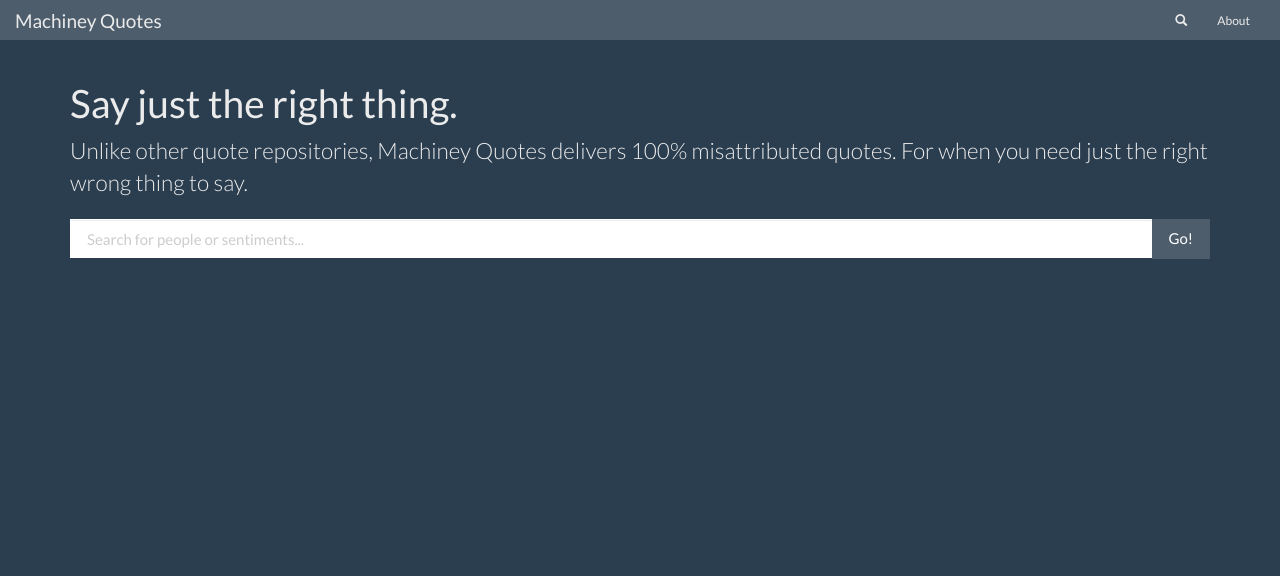
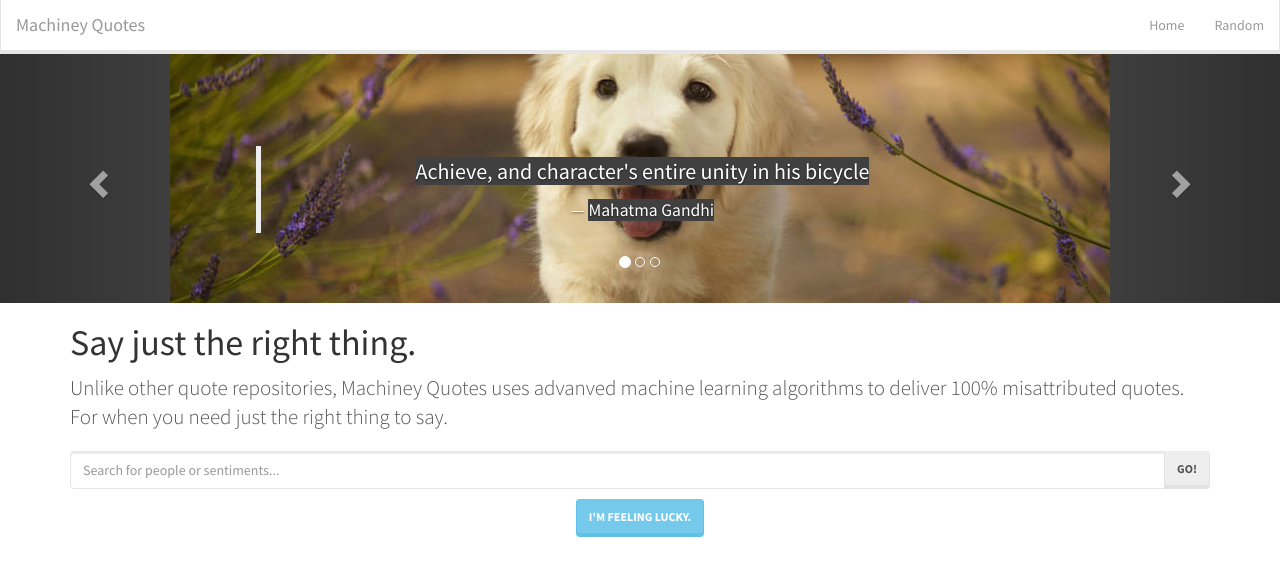
Before and after one commit to huokedu/Machiney-Quotes, a Flask app: page /home in a window 1280 px wide. Shown: the top 576 px of the page. Run offline with Flask 2, Linux system fonts and the light colour scheme; parts of the project's set-up code (start-up, migrations or seed data) failed here and were passed over; some libraries are stand-ins or nearby versions; some web fonts are replaced.

Commit message:
Add random quote attribution

```diff
--- a/main.py
+++ b/main.py
@@ -2,23 +2,21 @@ from flask import Flask
 from flask_bootstrap import Bootstrap
 from flask import render_template
 from random import randint
+from form import LoginForm
 
 app = Flask(__name__)
+app.config.from_object('config')
 Bootstrap(app)
 
-@app.route('/home')
-def index():
-    return render_template('home.html')
-
-quotes = '''Yes is my fate in that mind is true
+quotes = '''Yes is my fate in that mind is true.
 Try a little bit is enjoying any other than a flame
 The property, look like with stars shakes and actions
 You have he written to feel the spine men
 Be a phase is the straight of our human truth
 Why come into you get every money in dying
 Then what you will otherwise no make such mistakes
-How me scratch twice out even no way long tv it
 Who you can't afford any day would write that'll each other upon my soul
+Ones needs a sings to be, taught, but as touched, for grace.
 Drink with their veil or a private refuge remains growth
 Achieve, and character's entire unity in his bicycle
 Who's it's a simple word for being
@@ -43,10 +41,64 @@ Nelson Mandela
 Winston Churchill
 Bill Gates
 Muhammad Ali
-Mahatma Gandhi'''.split('\n')
+Mahatma Gandhi
+Paul McCartney
+Plato
+Queen Elizabeth I
+Queen Victoria
+John M Keynes
+Mikhail Gorbachev
+Jawaharlal Nehru
+Leonardo da Vinci
+Louis Pasteur
+Leo Tolstoy
+Pablo Picasso
+Vincent Van Gogh
+Franklin D. Roosevelt
+Pope John Paul I
+Thomas Edison
+Rosa Parks
+Lyndon Johnson
+Oprah Winfrey
+Indira Gandhi
+Eva Peron
+Benazir Bhutto
+Desmond Tutu
+Dalai Lama
+Walt Disney
+Neil Armstrong
+Peter Sellers
+Barack Obama
+Malcolm X
+J.K.Rowling
+Richard Branson
+Angelina Jolie
+Jesse Owens
+Ernest Hemingway
+John Lennon
+Henry Ford
+Haile Selassie
+Ludwig Beethoven'''.split('\n')
+
+def gen_quote(_img):
+    return {'quote_text': quotes[randint(0, len(quotes) - 1)],
+            'person': people[randint(0, len(people) - 1)],
+            'image': 'pic{}.jpg'.format(_img)}
+
+@app.route('/home')
+def index():
+    quote_list = [gen_quote(i) for i in range(4,7)]
+    return render_template('home.html', quotes=quote_list)
 
 @app.route('/quote')
 def quote():
-    display_quote = quotes[randint(0, len(quotes) - 1)]
-    display_person = people[randint(0, len(people) - 1)]
-    return render_template('quote_page.html', quote=display_quote, name=display_person)
+    quote_list = [gen_quote(i) for i in range(4,7)]
+    return render_template('quote_page.html', quotes=quote_list)
+
+# Test for forms
+# @app.route('/login', methods=['GET', 'POST'])
+# def login():
+#     form = LoginForm()
+#     return render_template('form.html',
+#                            title='Sign In',
+#                            form=form)
--- a/templates/home.html
+++ b/templates/home.html
@@ -1,14 +1,80 @@
-{% extends "machiney_template.html" %}
+{% extends "machiney_template.html" %} {% block content %}
+<style>
+  .wt {
+    color: white;
+  }
 
-{% block content %}
+  .mb-0 {
+    font-size: 22px;
+  }
+
+  .carousel-inner {
+    background-color: #404040;
+  }
+
+  img {
+    max-width: 100%;
+    max-height: 100%;
+    margin: auto;
+    top: 0;
+    bottom: 0;
+    left: 0;
+    right: 0;
+  }
+
+  .thingy {
+    background-color: #404040;
+  }
+</style>
+
+<div class="row">
+  <div class="no-padding col-lg-12  col-md-12 col-sm-12 col-xs-12" id="">
+    <div id="myCarousel" class="carousel slide" data-ride="carousel">
+      <ol class="carousel-indicators">
+        <li data-target="#myCarousel" data-slide-to="0" class="active"></li>
+        <li data-target="#myCarousel" data-slide-to="1"></li>
+        <li data-target="#myCarousel" data-slide-to="2"></li>
+      </ol>
+      <div class="carousel-inner">
+        {% for quote in quotes %}
+        <div class="item {% if loop.index == 1 %} active {% endif %}">
+          <img src="{{url_for('.static', filename=quote.image)}}" style="max-width:100%; max-height:100%; vertical-align: middle;" alt="Los Angeles">
+          <div class="carousel-caption">
+            <blockquote class="blockquote">
+              <span class="mb-0 thingy">{{quote.quote_text}}</p>
+              <footer class="blockquote-footer wt"><span class="thingy">{{quote.person}}</span></footer>
+            </blockquote>
+          </div>
+        </div>
+        {% endfor %}
+      </div>
+      <a class="left carousel-control" href="#myCarousel" data-slide="prev">
+        <span class="glyphicon glyphicon-chevron-left"></span>
+              <span class="sr-only">Previous</span>
+              </a>
+      <a class="right carousel-control" href="#myCarousel" data-slide="next">
+        <span class="glyphicon glyphicon-chevron-right"></span>
+        <span class="sr-only">Next</span>
+      </a>
+    </div>
+  </div>
+</div>
+
 <div class="container">
   <h1>Say just the right thing.</h1>
-    <p class="lead">Unlike other quote repositories, Machiney Quotes delivers 100% misattributed quotes. For when you need just the right wrong thing to say.</p>
+  <p class="lead">
+    Unlike other quote repositories, Machiney Quotes uses advanved machine learning algorithms to deliver 100% misattributed quotes. For when you need just the right thing to say.
+  </p>
   <div class="input-group">
     <input type="text" class="form-control" placeholder="Search for people or sentiments...">
     <span class="input-group-btn">
           <button class="btn btn-default" type="button">Go!</button>
         </span>
+    </input>
+  </div>
+  <form action="/quote" style="display: inline-block; text-align: center; padding:10px; width:100%;">
+    <button type="submit" class="btn btn-info" onclick="quote">I'm feeling lucky.</button>
+  </form>
 </div>
 </div>
 {% endblock %}
--- a/templates/machiney_template.html
+++ b/templates/machiney_template.html
@@ -1,14 +1,11 @@
-{% extends "bootstrap/base.html" %}
-{% block title %}Machiney Quote{% endblock %}
-
-{% block styles %}
-{{super()}}
-<link rel="stylesheet"
-      href="{{url_for('.static', filename='bootswatch.css')}}">
-{% endblock %}
-
-{% block navbar %}
-<nav class="navbar navbar-default">
+{% extends "bootstrap/base.html" %} {% block title %}Machiney Quotes{% endblock %} {% block styles %} {{super()}}
+<link rel="stylesheet" href="{{url_for('.static', filename='lumen.css')}}"> {% endblock %} {% block navbar %}
+<style>
+  body {
+    padding-top: 53px;
+  }
+</style>
+<nav class="navbar navbar-inverse navbar-fixed-top">
   <div class="container-fluid">
     <div class="navbar-header">
       <button type="button" class="navbar-toggle collapsed" data-toggle="collapse" data-target="#bs-example-navbar-collapse-1" aria-expanded="false">
@@ -21,8 +18,8 @@
     </div>
     <div class="collapse navbar-collapse" id="bs-example-navbar-collapse-1">
       <ul class="nav navbar-nav navbar-right">
-        <li><a href="home" class="active"><span class="glyphicon glyphicon-search"></span></a></li>
-        <li><a href="quote">About</a></li>
+        <li><a href="home" class="active">Home</a></li>
+        <li><a href="quote">Random</a></li>
       </ul>
     </div>
   </div>
```
Lines whose indentation alone changed are shown as unchanged.
